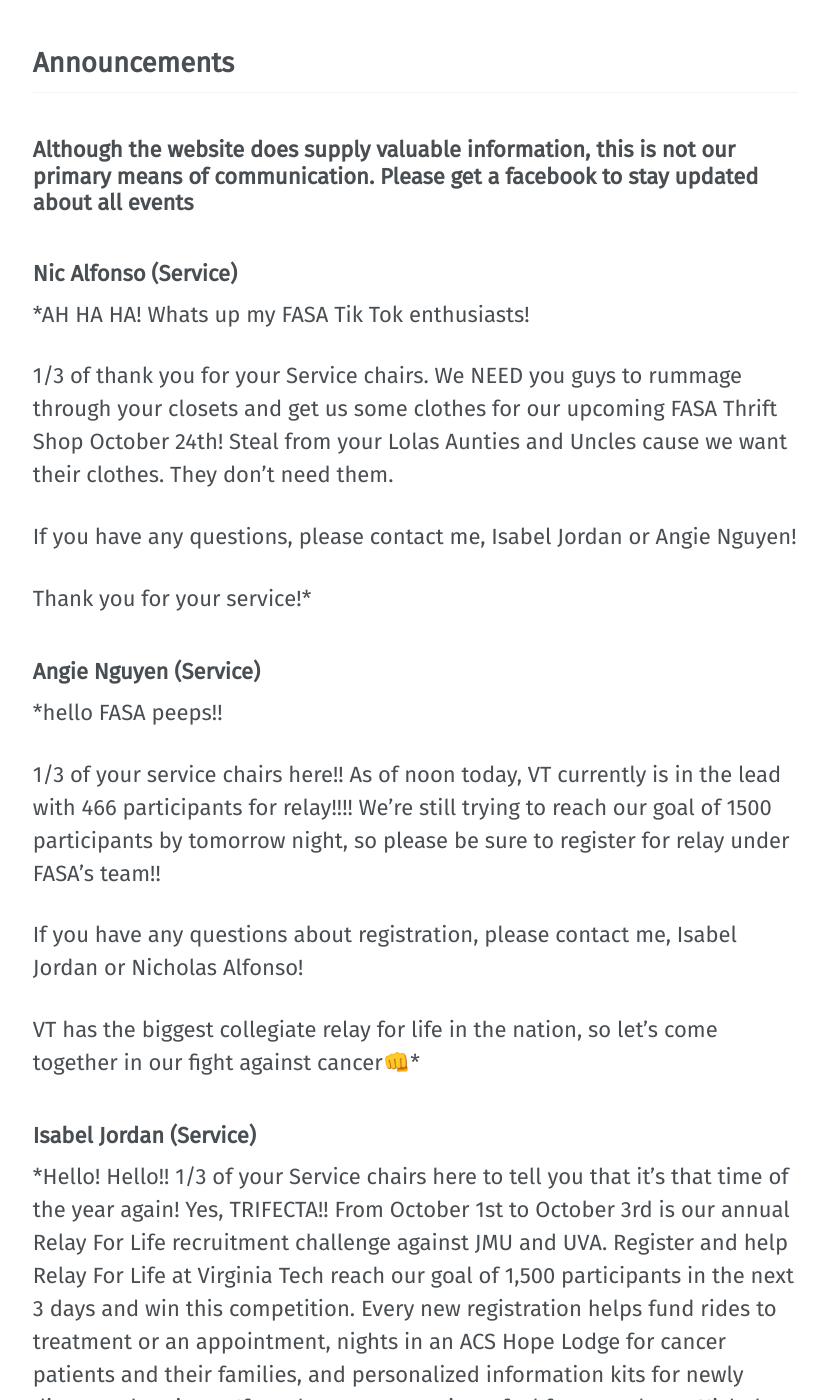
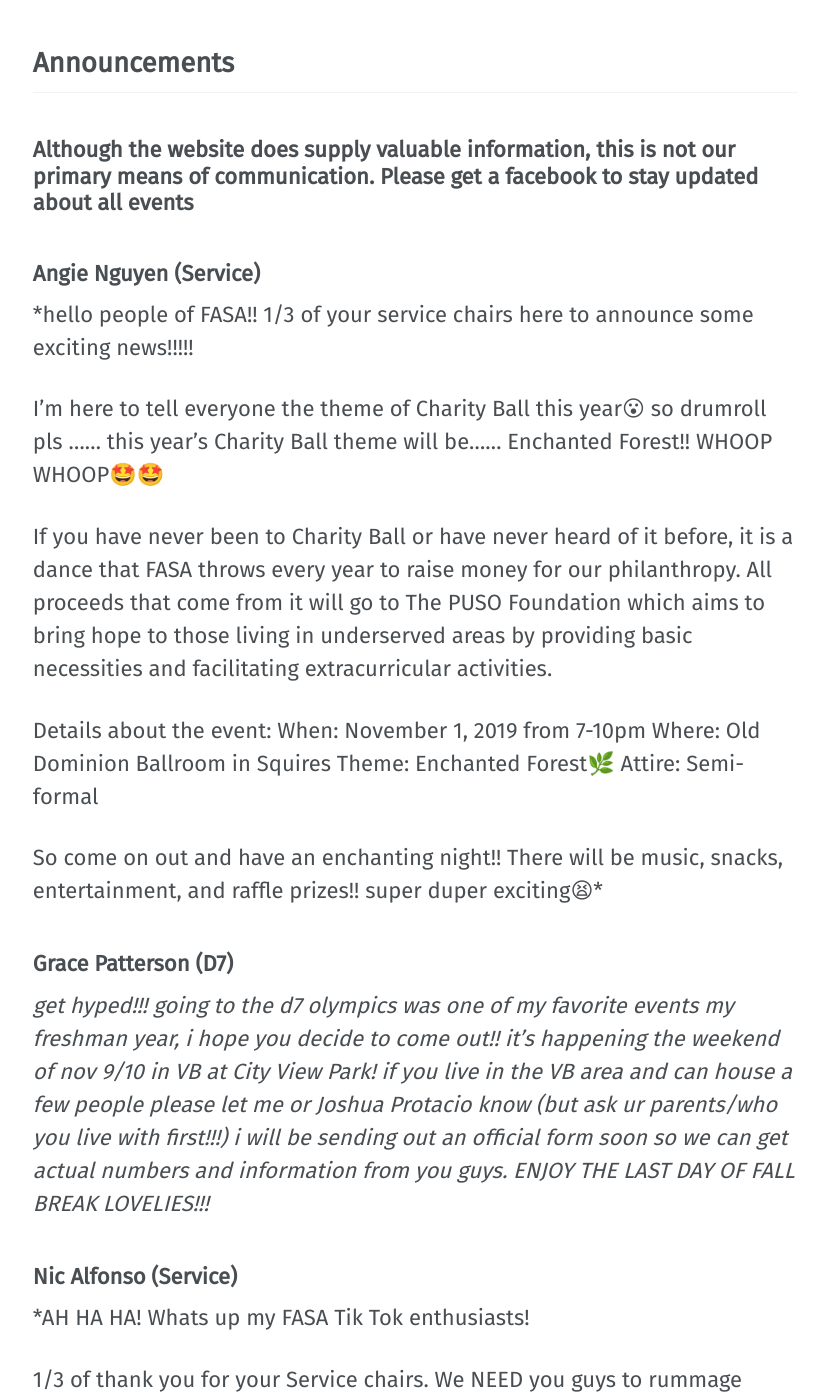
Before and after one commit to vtfasa/vtfasa.github.io, a Jekyll site: the page built from _pages/events.md, in a window 1280 px wide and 1400 px high, scrolled down 814 px. Shown: the whole window, without its empty margins (251-1078 px from the left). Built offline with Jekyll 4.4.1, drawn with Linux system fonts in a browser that asks for light colours; some web fonts are replaced.

Commit message:
Update events.md
add facebook posts

```diff
--- a/_pages/events.md
+++ b/_pages/events.md
@@ -8,6 +8,27 @@ permalink: /events/
 
 ## Announcements
 ### Although the website does supply valuable information, this is not our primary means of communication. Please get a facebook to stay updated about all events
+
+### Angie Nguyen (Service)
+
+*hello people of FASA!!
+1/3 of your service chairs here to announce some exciting news!!!!!
+
+I’m here to tell everyone the theme of Charity Ball this year😮 so drumroll pls ...... this year’s Charity Ball theme will be...... Enchanted Forest!! WHOOP WHOOP🤩🤩
+
+If you have never been to Charity Ball or have never heard of it before, it is a dance that FASA throws every year to raise money for our philanthropy. All proceeds that come from it will go to The PUSO Foundation which aims to bring hope to those living in underserved areas by providing basic necessities and facilitating extracurricular activities.
+
+Details about the event:
+When: November 1, 2019 from 7-10pm
+Where: Old Dominion Ballroom in Squires
+Theme: Enchanted Forest🌿
+Attire: Semi-formal
+
+So come on out and have an enchanting night!! There will be music, snacks, entertainment, and raffle prizes!! super duper exciting😫*
+
+### Grace Patterson (D7)
+
+*get hyped!!! going to the d7 olympics was one of my favorite events my freshman year, i hope you decide to come out!! it’s happening the weekend of nov 9/10 in VB at City View Park! if you live in the VB area and can house a few people please let me or Joshua Protacio know (but ask ur parents/who you live with first!!!) i will be sending out an official form soon so we can get actual numbers and information from you guys. ENJOY THE LAST DAY OF FALL BREAK LOVELIES!!!*
 
 ### Nic Alfonso (Service)
 *AH HA HA! Whats up my FASA Tik Tok enthusiasts!
```
